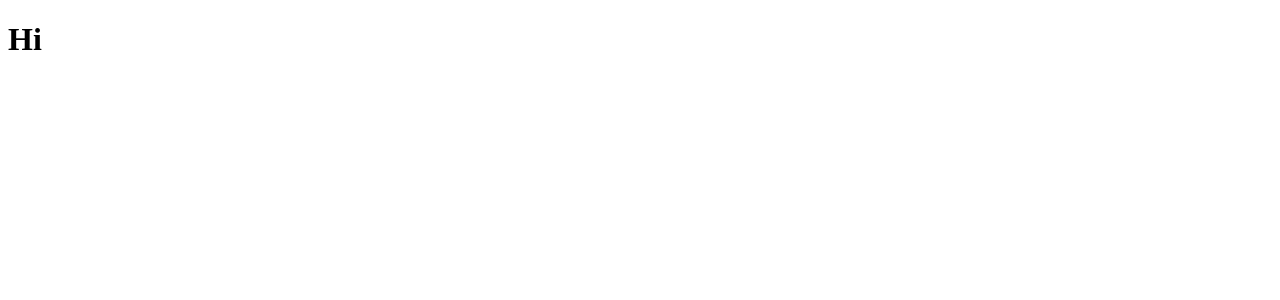
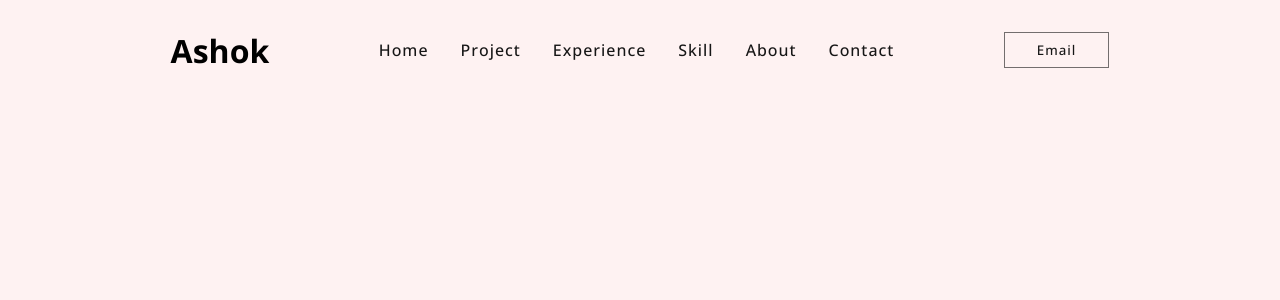
Before and after one commit to Ashok-kumar140/my-portfolio, a React (Create React App) app: page / in a window 1280 px wide. Shown: the top 300 px of the page. Built offline with nearby package versions, Linux system fonts and the light colour scheme.

Commit message:
Created navbar or header

```diff
--- a/src/App.js
+++ b/src/App.js
@@ -1,7 +1,12 @@
+import Header from "./components/Header";
+
+
 
 function App() {
   return (
-   <h1>Hi</h1>
+    <>
+      <Header />
+    </>
   );
 }
 
--- /dev/null
+++ b/src/components/Header.js
@@ -0,0 +1,28 @@
+import React from 'react';
+
+const Header = () => {
+    return (
+        <nav>
+            <NavContent />
+        </nav>
+    )
+};
+
+const NavContent = () => (
+    <>
+        <h2>Ashok</h2>
+        <div>
+            <a href="#home">Home</a>
+            <a href="#work">Project</a>
+            <a href="#timeline">Experience</a>
+            <a href="#skill">Skill</a>
+            <a href="#about">About</a>
+            <a href="#contact">Contact</a>
+        </div>
+        <a href="mailto:ashok.1@iitj.ac.in">
+            <button>Email</button>
+        </a>
+    </>
+)
+
+export default Header
--- a/src/index.js
+++ b/src/index.js
@@ -3,6 +3,7 @@ import ReactDOM from 'react-dom/client';
 
 import App from './App';
 
+import "./styles/app.scss";
 
 const root = ReactDOM.createRoot(document.getElementById('root'));
 root.render(
--- /dev/null
+++ b/src/styles/app.scss
@@ -0,0 +1,22 @@
+@import url("https://fonts.googleapis.com/css2?family=Open+Sans:ital,wght@0,300;0,400;0,500;0,600;0,700;1,300;1,400;1,500;1,600;1,700&family=Roboto:wght@300;400;500;700&display=swap");
+
+@import "statics";
+@import "header";
+
+*{
+    margin: 0%;
+    padding: 0%;
+    font-family: $text2;
+    text-decoration: none;
+    box-sizing: border-box;
+    scroll-behavior: smooth;
+}
+
+a{
+    text-decoration: none;
+}
+
+body{
+    background-color: $color1;
+    overflow-x: hidden;
+}
--- /dev/null
+++ b/src/styles/header.scss
@@ -0,0 +1,45 @@
+nav {
+  width: 100%;
+  height: 100px;
+  background-color: $color1;
+  display: flex;
+  align-items: center;
+  justify-content: space-between;
+  padding: 0 $p;
+  position: static;
+  top: 0%;
+  z-index: 70;
+
+  > h2 {
+    font-size: 2rem;
+  }
+  > div {
+    display: flex;
+    align-items: center;
+    gap: 2rem;
+
+    a {
+      color: $color6;
+      font-weight: 500;
+      transition: all 0.3s;
+      letter-spacing: 1px;
+      &:hover {
+        color: $color3;
+      }
+    }
+  }
+  > a > button {
+    border: 1px solid $color6_1;
+    padding: 0.5rem 2rem;
+    background-color: $color1;
+    cursor: pointer;
+    color: $color6;
+    letter-spacing: 1px;
+    font-weight: 500;
+    transition: all 0.3s;
+    &:hover {
+        background-color: $color6;
+      color: $color4;
+    }
+  }
+}
--- /dev/null
+++ b/src/styles/statics.scss
@@ -0,0 +1,24 @@
+$text1:"Roboto",sans-serif;
+$text2:"Open Sans",sans-serif;
+
+
+
+$color1:#fef2f2;
+$color2:#286f6c;
+$color2_1:#174340;
+$color3:#f26440;
+$color3_light:rgb(249,141,141);
+$color4:#fff;
+$color5:#292b46;
+$color6:#161616;
+$color6_1: #16161698;
+$color6_2:#16161622;
+
+
+$p: 13.33vmax;
+$p_md: 7vmax;
+$p_base: 5vmax;
+$p_base_inverse: 15vmax 10vmax;
+$p_sm: 2vmax;
+$p_sm_inverse: 13vmax 0;
+$p_zero: 0;
```
Also changed, not shown: package.json (+7 -0 lines), 1 other file (tests, documents, lock files or other folders).
